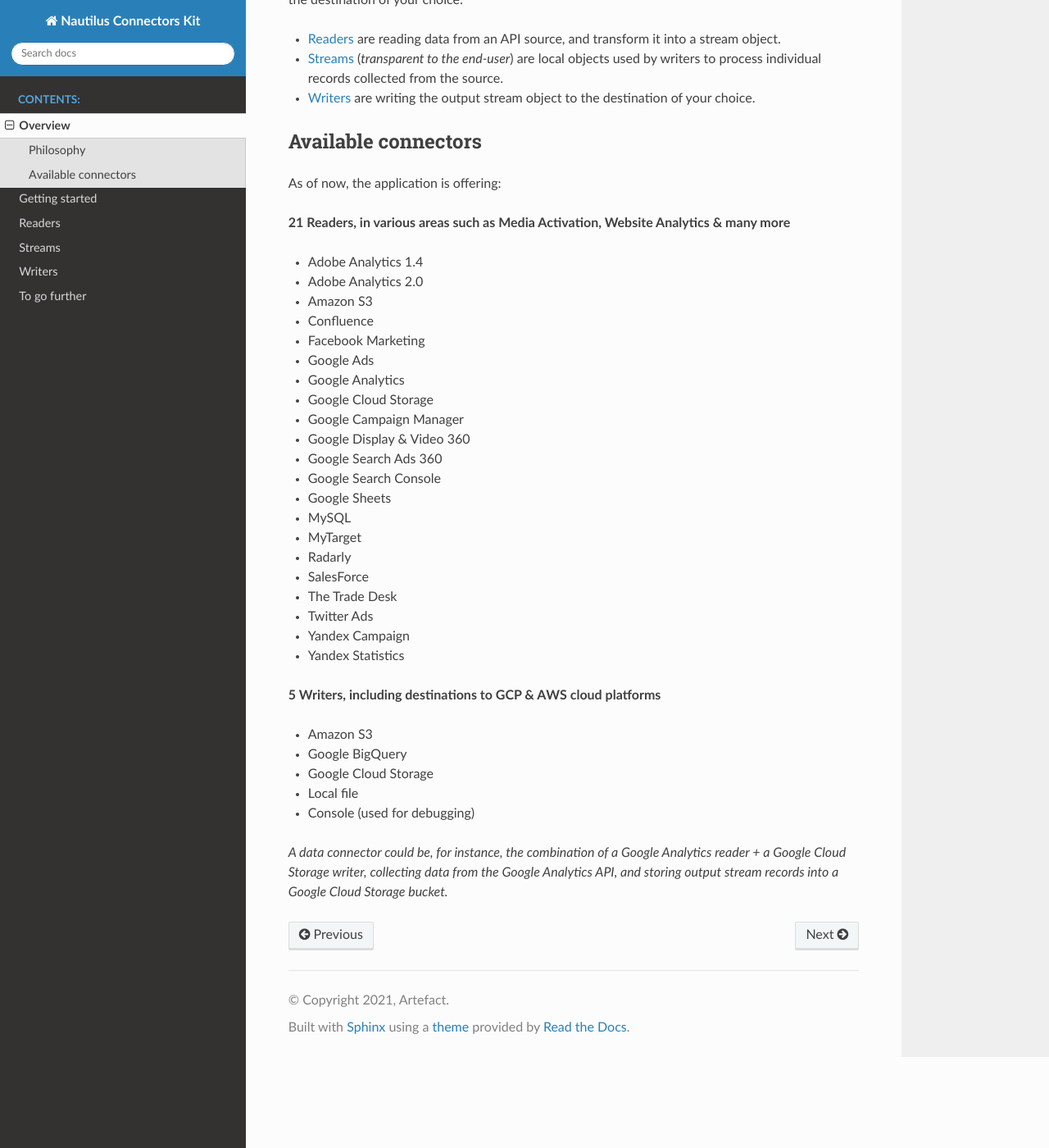
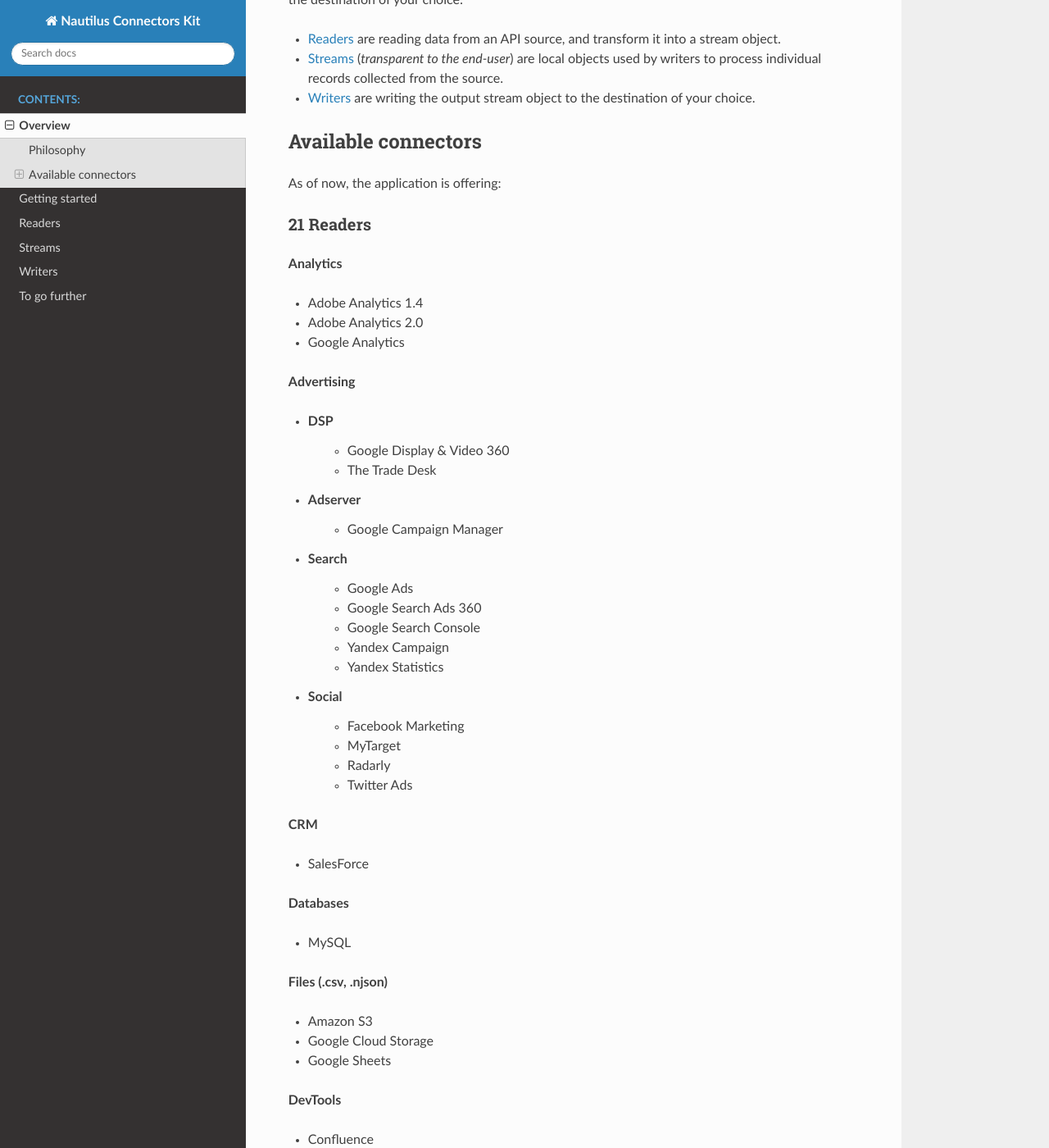
Before and after one commit to artefactory/artefactory-connectors-kit, a Sphinx documentation site: the page built from docs/source/overview.rst, in a window 1280 px wide and 1400 px high, scrolled down 396 px. Shown: the whole window at 82% size. Built offline with Sphinx 7.4.7 and the Read the Docs theme 2.0.0, drawn with Linux system fonts in a browser that asks for light colours; some of the changed text lies outside the part shown.

Commit message:
update sphinx for consitency

```diff
--- a/docs/source/overview.rst
+++ b/docs/source/overview.rst
@@ -20,36 +20,78 @@
 
 As of now, the application is offering:
 
-**21 Readers, in various areas such as Media Activation, Website Analytics & many more**
+**********
+21 Readers
+**********
+
+**Analytics**
 
 - Adobe Analytics 1.4
 - Adobe Analytics 2.0
-- Amazon S3
-- Confluence
-- Facebook Marketing
-- Google Ads
 - Google Analytics
-- Google Cloud Storage
-- Google Campaign Manager
-- Google Display & Video 360
-- Google Search Ads 360
-- Google Search Console
-- Google Sheets
+
+**Advertising**
+
+- **DSP**
+
+    - Google Display & Video 360
+    - The Trade Desk
+
+- **Adserver**
+
+    - Google Campaign Manager
+
+- **Search**
+
+    - Google Ads
+    - Google Search Ads 360
+    - Google Search Console
+    - Yandex Campaign
+    - Yandex Statistics
+
+- **Social**
+
+    - Facebook Marketing
+    - MyTarget
+    - Radarly
+    - Twitter Ads
+
+**CRM**
+
+- SalesForce
+
+**Databases**
+
 - MySQL
-- MyTarget
-- Radarly
-- SalesForce
-- The Trade Desk
-- Twitter Ads
-- Yandex Campaign
-- Yandex Statistics
 
-**5 Writers, including destinations to GCP & AWS cloud platforms**
+**Files (.csv, .njson)**
 
 - Amazon S3
-- Google BigQuery
+- Google Cloud Storage
+- Google Sheets
+
+**DevTools**
+
+- Confluence
+
+
+*********
+5 Writers
+*********
+
+**Files (.njson)**
+
+- Amazon S3
 - Google Cloud Storage
 - Local file
-- Console (used for debugging)
+
+**Data Warehouse**
+
+- Google BigQuery
+
+**Debugging**
+
+- Console
+
 
 *A data connector could be, for instance, the combination of a Google Analytics reader + a Google Cloud Storage writer, collecting data from the Google Analytics API, and storing output stream records into a Google Cloud Storage bucket.*
```
Also changed, not shown: README.md (+19 -21 lines).
